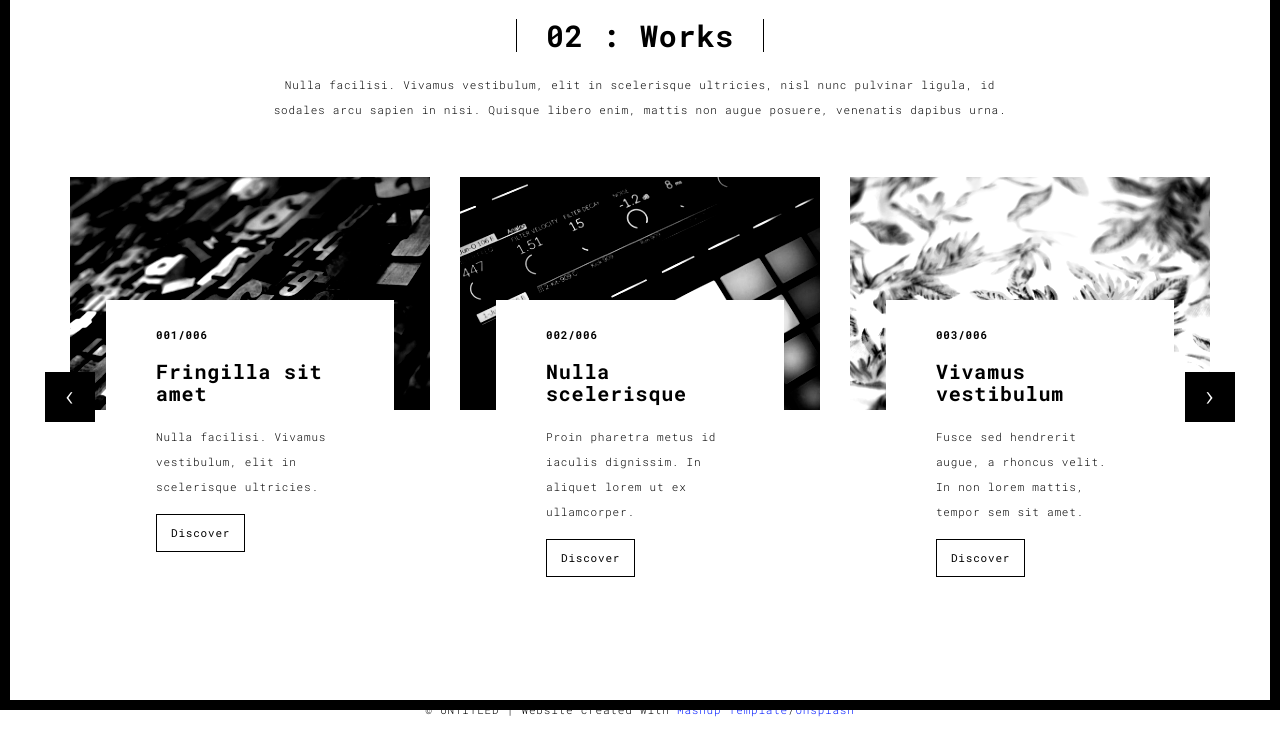
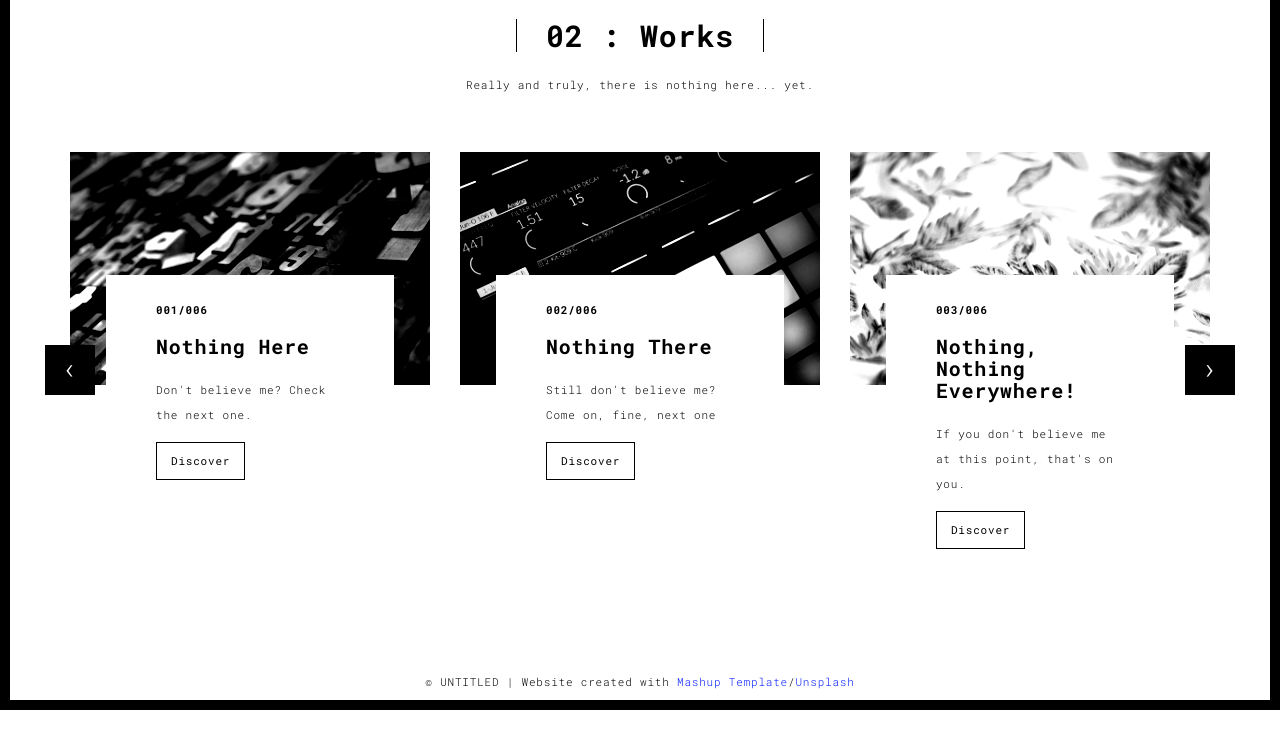
Before and after one commit to gabekarasik/Portfo, a Flask app: page /works.html in a window 1280 px wide. Shown: the part 90-837 px from the top of the page. After the commit the page ends 800 px from the top, so only its background shows below. Run offline with Flask 2, Linux system fonts and the light colour scheme; some libraries are stand-ins or nearby versions.

Commit message:
It FUCKING WORKED!

```diff
--- a/templates/contact.html
+++ b/templates/contact.html
@@ -79,19 +79,19 @@
                           <span class="fa-icon">
                             <i class="fa fa-phone" aria-hidden="true"></i>
                           </span>
-                          + 33 9 07 45 12 65
+                          +1 (613) 402-5005
                         </li>
                         <li>
                           <span class="fa-icon">
                             <i class="fa fa-at" aria-hidden="true"></i>
                           </span>
-                          e-mail@mail.io
+                          gabriel.karasik1@gmail.com
                         </li>
                         <li>
                           <span class="fa-icon">
                             <i class="fa fa fa-map-marker" aria-hidden="true"></i>
                           </span>
-                          42 rue Moulbert 75016 Paris
+                          You don't need to know where I live
                         </li>
                       </ul>
                       <h3>Follow me on social networks</h3>
--- a/templates/works.html
+++ b/templates/works.html
@@ -56,7 +56,7 @@
       <div class="col-sm-8 col-sm-offset-2 section-container-spacer">
         <div class="text-center">
           <h1 class="h2">02 : Works</h1>
-          <p>Nulla facilisi. Vivamus vestibulum, elit in scelerisque ultricies, nisl nunc pulvinar ligula, id sodales arcu sapien in nisi. Quisque libero enim, mattis non augue posuere, venenatis dapibus urna.</p>
+          <p>Really and truly, there is nothing here... yet.</p>
         </div>
       </div>
 
@@ -74,8 +74,8 @@
                       </a>
                       <div class="card-container card-container-lg">
                         <h4>001/006</h4>
-                        <h3>Fringilla sit amet</h3>
-                        <p>Nulla facilisi. Vivamus vestibulum, elit in scelerisque ultricies.</p>
+                        <h3>Nothing Here</h3>
+                        <p>Don't believe me? Check the next one.</p>
                         <a href="./work.html" title="" class="btn btn-default">Discover</a>
                       </div>
                     </div>
@@ -85,8 +85,8 @@
                       </a>
                       <div class="card-container card-container-lg">
                         <h4>002/006</h4>
-                        <h3>Nulla scelerisque</h3>
-                        <p>Proin pharetra metus id iaculis dignissim. In aliquet lorem ut ex ullamcorper.</p>
+                        <h3>Nothing There</h3>
+                        <p>Still don't believe me? Come on, fine, next one</p>
                         <a href="./work.html" title="" class="btn btn-default">Discover</a>
                       </div>
                     </div>
@@ -96,8 +96,8 @@
                       </a>
                       <div class="card-container card-container-lg">
                         <h4>003/006</h4>
-                        <h3>Vivamus vestibulum</h3>
-                        <p>Fusce sed hendrerit augue, a rhoncus velit. In non lorem mattis, tempor sem sit amet.</p>
+                        <h3>Nothing, Nothing Everywhere!</h3>
+                        <p>If you don't believe me at this point, that's on you.</p>
                         <a href="./work.html" title="" class="btn btn-default">Discover</a>
                       </div>
                     </div>
@@ -114,8 +114,8 @@
                     </a>
                     <div class="card-container">
                       <h4>004/006</h4>
-                      <h3>Nulla scelerisque</h3>
-                      <p>Proin pharetra metus id iaculis dignissim. In aliquet lorem ut ex ullamcorper.</p>
+                      <h3>You know what this</h3>
+                      <p>I'm not going through this again.</p>
                       <a href="./work.html" class="btn btn-default">Discover</a>
                     </div>
                   </div>
@@ -125,8 +125,8 @@
                       </a>
                       <div class="card-container">
                         <h4>005/006</h4>
-                        <h3>Fringilla sit amet</h3>
-                        <p>Nulla facilisi. Vivamus vestibulum, elit in scelerisque ultricies.</p>
+                        <h3>Take a wild guess</h3>
+                        <p>Guess, go on, do it.</p>
                         <a href="./work.html" class="btn btn-default">Discover</a>
                       </div>
                     </div>
@@ -137,8 +137,8 @@
                       </a>
                       <div class="card-container">
                         <h4>006/006</h4>
-                        <h3>Vivamus vestibulum</h3>
-                        <p>Fusce sed hendrerit augue, a rhoncus velit. In non lorem mattis, tempor sem sit amet.</p>
+                        <h3>Answer:</h3>
+                        <p>If you guessed "Nothing", you're right! Congrats!</p>
                         <a href="./work.html" class="btn btn-default">Discover</a>
                       </div>
                     </div>
```
Also changed, not shown: templates/about.html (+9 -9 lines).
